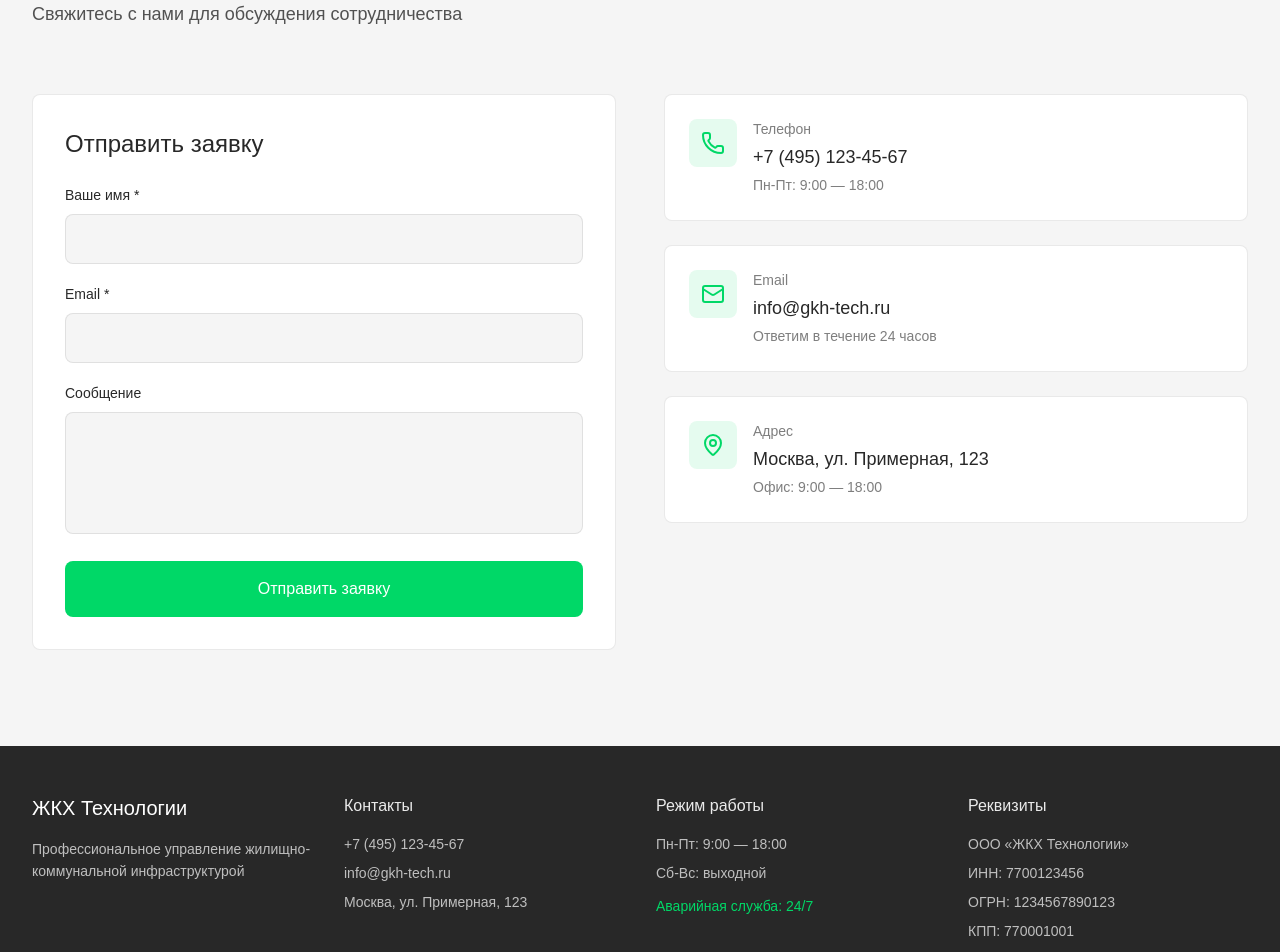
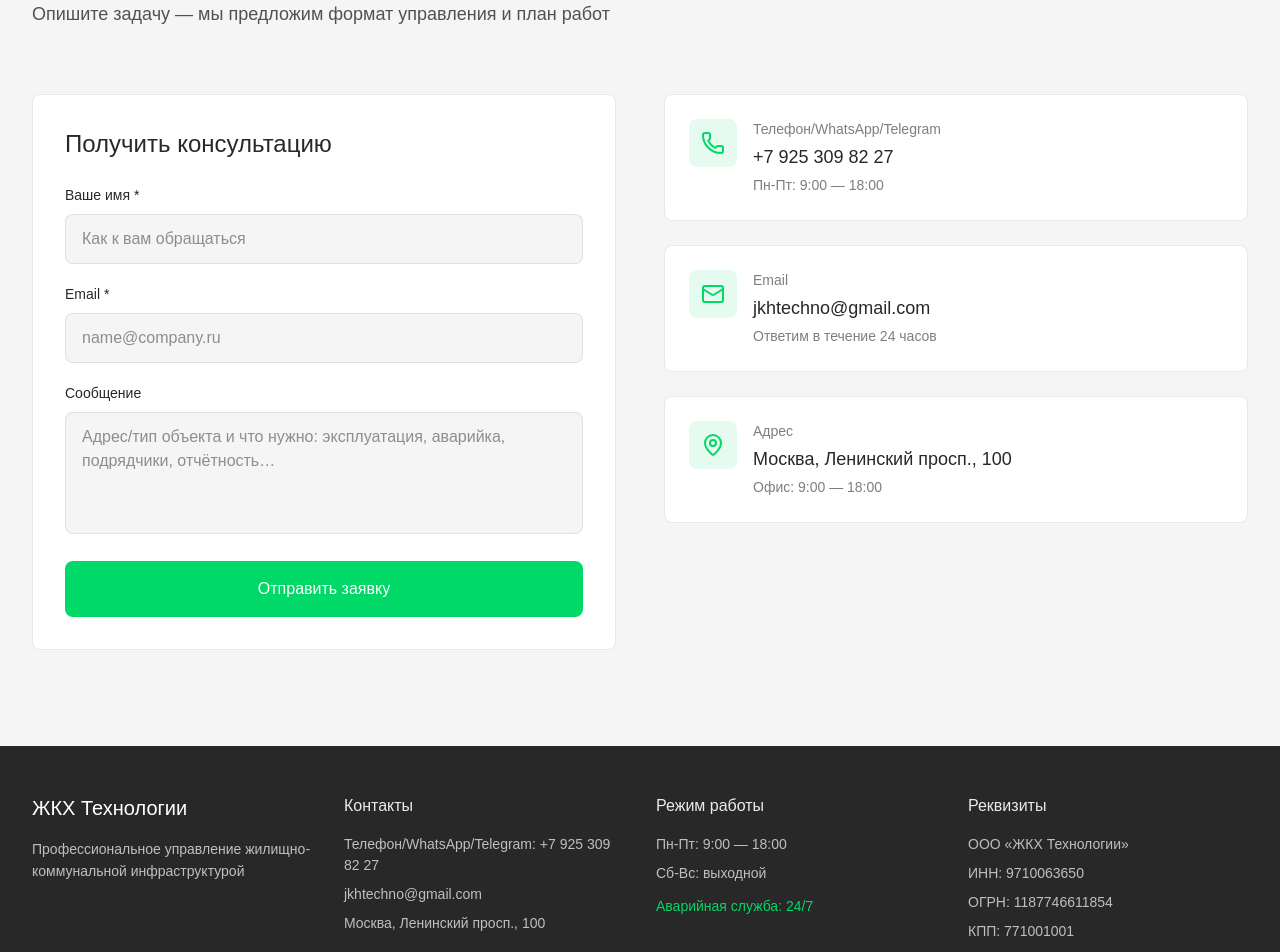
Before and after one commit to EgorArutiunean/jkxtech, a React (Vite) app: page / in a window 1280 px wide. Shown: the part 4720-5672 px from the top of the page. Built offline with nearby package versions, Linux system fonts and the light colour scheme.

Commit message:
Update contact details and legal requisites

```diff
--- a/src/app/components/contact-section.tsx
+++ b/src/app/components/contact-section.tsx
@@ -78,20 +78,20 @@ export function ContactSection() {
   const contactMethods = [
     {
       icon: Phone,
-      title: 'Телефон',
-      value: '+7 (495) 123-45-67',
+      title: 'Телефон/WhatsApp/Telegram',
+      value: '+7 925 309 82 27',
       description: 'Пн-Пт: 9:00 — 18:00'
     },
     {
       icon: Mail,
       title: 'Email',
-      value: 'info@gkh-tech.ru',
+      value: 'jkhtechno@gmail.com',
       description: 'Ответим в течение 24 часов'
     },
     {
       icon: MapPin,
       title: 'Адрес',
-      value: 'Москва, ул. Примерная, 123',
+      value: 'Москва, Ленинский просп., 100',
       description: 'Офис: 9:00 — 18:00'
     }
   ];
@@ -105,7 +105,7 @@ export function ContactSection() {
             Контакты
           </h2>
           <p className="text-[#282828]/80" style={{ fontSize: '1.125rem', lineHeight: '1.8' }}>
-            Свяжитесь с нами для обсуждения сотрудничества
+            Опишите задачу — мы предложим формат управления и план работ
           </p>
         </div>
 
@@ -113,7 +113,7 @@ export function ContactSection() {
           {/* Contact Form */}
           <div className="bg-white border border-[#282828]/10 rounded-lg p-8">
             <h3 className="mb-6" style={{ fontSize: '1.5rem' }}>
-              Отправить заявку
+              Получить консультацию
             </h3>
             <form onSubmit={handleSubmit} className="space-y-5">
               <div>
@@ -124,6 +124,7 @@ export function ContactSection() {
                   type="text"
                   id="name"
                   name="name"
+                  placeholder="Как к вам обращаться"
                   value={formData.name}
                   onChange={handleChange}
                   required
@@ -139,6 +140,7 @@ export function ContactSection() {
                   type="email"
                   id="email"
                   name="email"
+                  placeholder="name@company.ru"
                   value={formData.email}
                   onChange={handleChange}
                   required
@@ -153,6 +155,7 @@ export function ContactSection() {
                 <textarea
                   id="message"
                   name="message"
+                  placeholder="Адрес/тип объекта и что нужно: эксплуатация, аварийка, подрядчики, отчётность…"
                   value={formData.message}
                   onChange={handleChange}
                   rows={4}
--- a/src/app/components/footer.tsx
+++ b/src/app/components/footer.tsx
@@ -21,9 +21,9 @@ export function Footer() {
               Контакты
             </h4>
             <div className="space-y-2 text-white/70" style={{ fontSize: '0.875rem' }}>
-              <p>+7 (495) 123-45-67</p>
-              <p>info@gkh-tech.ru</p>
-              <p>Москва, ул. Примерная, 123</p>
+              <p>Телефон/WhatsApp/Telegram: +7 925 309 82 27</p>
+              <p>jkhtechno@gmail.com</p>
+              <p>Москва, Ленинский просп., 100</p>
             </div>
           </div>
 
@@ -46,9 +46,9 @@ export function Footer() {
             </h4>
             <div className="space-y-2 text-white/70" style={{ fontSize: '0.875rem' }}>
               <p>ООО «ЖКХ Технологии»</p>
-              <p>ИНН: 7700123456</p>
-              <p>ОГРН: 1234567890123</p>
-              <p>КПП: 770001001</p>
+              <p>ИНН: 9710063650</p>
+              <p>ОГРН: 1187746611854</p>
+              <p>КПП: 771001001</p>
             </div>
           </div>
         </div>
```
